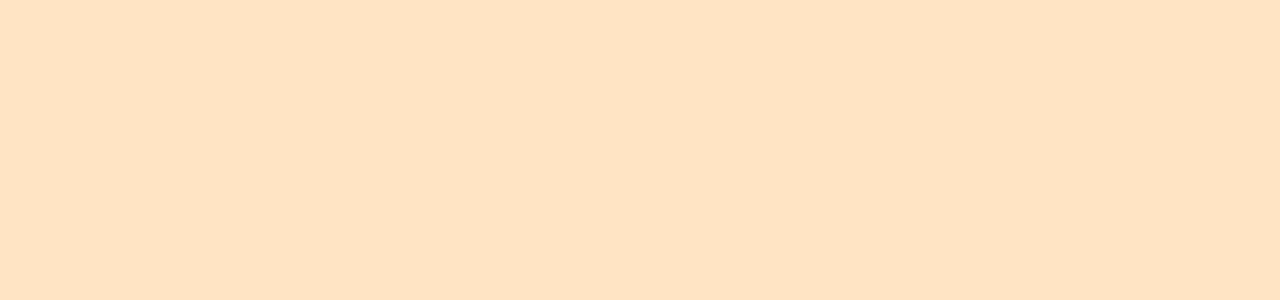
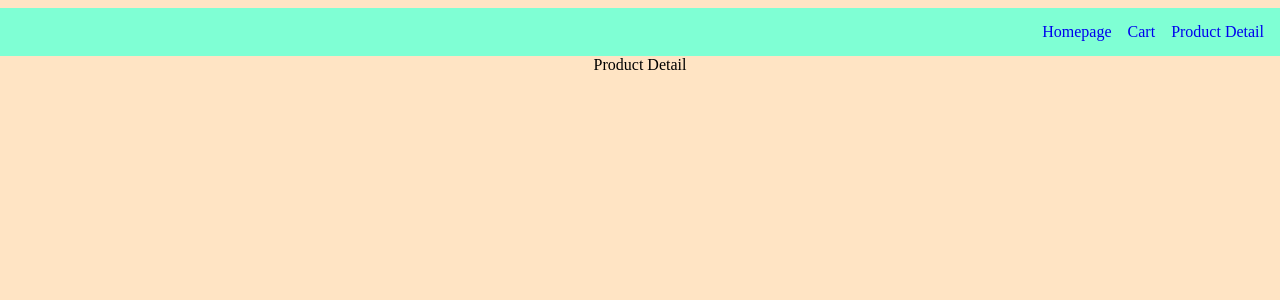
Before and after one commit to wrvines/reactshoppingcart, a React (Create React App) app: page /detail in a window 1280 px wide. Before the commit this address had no page. Shown: the top 300 px of the page. Built offline with nearby package versions, Linux system fonts and the light colour scheme.

Commit message:
initial commit

```diff
--- a/src/App.js
+++ b/src/App.js
@@ -3,15 +3,22 @@ import './App.css';
 import Product from './components/Product/Product';
 import Homepage from './components/Homepage/Homepage';
 import Cart from './components/Cart/Cart';
+import ProductDetail from './components/ProductDetail/ProductDetail';
+import Navbar from './components/Navbar/Navbar';
+
+
 
 function App() {
 
   return (
     <div className="App">
       <BrowserRouter>
+        <Navbar />
         <Routes>
-          <Route path='/products' element={<Homepage />} />
+          <Route exact path='/' element={<Homepage />} />
           <Route path='/cart' element={<Cart />} />
+          <Route path='/detail' element={<ProductDetail />} />
+
         </Routes>
       </BrowserRouter>
     </div>
--- /dev/null
+++ b/src/components/Navbar/Navbar.css
@@ -0,0 +1,15 @@
+.navbar {
+    height: 3rem;
+    background-color: aquamarine;
+    display: flex;
+    justify-content: flex-end;
+    align-items: center;
+    gap: 1rem;
+    padding-right: 2rem;
+    width: 100vw;
+}
+
+.navlink {
+    text-decoration: none;
+
+}
--- /dev/null
+++ b/src/components/Navbar/Navbar.js
@@ -0,0 +1,16 @@
+import React from 'react'
+import { Link } from 'react-router-dom'
+import './Navbar.css';
+
+
+function Navbar() {
+  return (
+    <div className='navbar'>
+        <Link className='navlink' to='/'>Homepage</Link>
+        <Link className='navlink' to='/cart'>Cart</Link>
+        <Link className='navlink' to='/detail'>Product Detail</Link>
+    </div>
+  )
+}
+
+export default Navbar
--- /dev/null
+++ b/src/components/ProductDetail/ProductDetail.js
@@ -0,0 +1,9 @@
+import React from 'react'
+
+function ProductDetail() {
+  return (
+    <div>Product Detail</div>
+  )
+}
+
+export default ProductDetail
```
Also changed, not shown: src/components/ProductDetail/ProductDetail.css (added).
